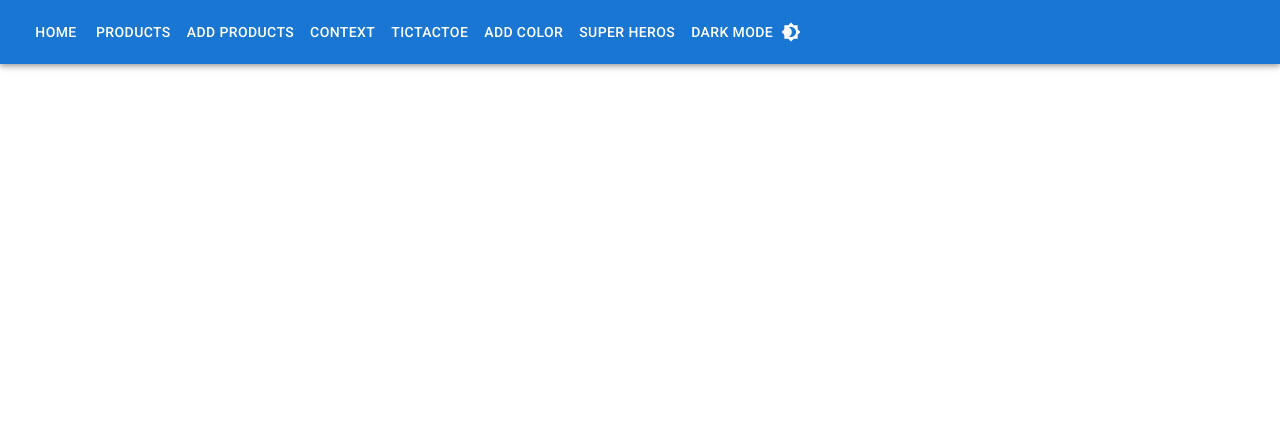
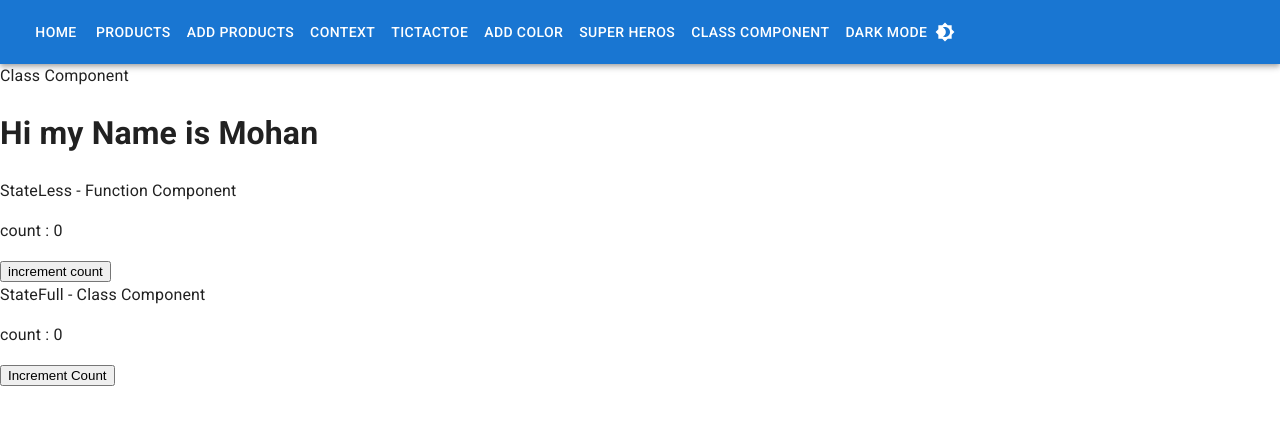
Before and after one commit to MohanRajA9/E-Commerce-Frontend, a React (Create React App) app: page /class in a window 1280 px wide. Shown: the top 424 px of the page. Built offline with nearby package versions, Linux system fonts and the light colour scheme; no server answers.

Commit message:
learnt useEffect

```diff
--- a/src/App.js
+++ b/src/App.js
@@ -6,7 +6,7 @@ import { SuperHeroList } from './SuperHeroList.js';
 import { Home } from './Home.js';
 import { ProductDetailPage } from './components/ProductDetailPage.js';
 import { AddProduct } from './components/AddProduct.js';
-import { useState } from 'react';
+import { useState, useEffect } from 'react';
 import AppBar from '@mui/material/AppBar';
 import Toolbar from '@mui/material/Toolbar';
 import { Button } from '@mui/material';
@@ -17,6 +17,7 @@ import Brightness4Icon from '@mui/icons-material/Brightness4';
 import Brightness7Icon from '@mui/icons-material/Brightness7';
 import ExampleContext from './context/ExampleContext.js';
 import TicTacToe from './components/TicTacToe.js';
+import LifeCycleA from './classComponent/LifeCycleA.js';
 
 export const INITIAL_PRODUCT_LIST = [
   {
@@ -117,14 +118,18 @@ export const INITIAL_PRODUCT_LIST = [
 
 function App() {
 
-  const [productList, setProductList] = useState(INITIAL_PRODUCT_LIST)
+  const [productList, setProductList] = useState([])
   const [mode, setMode] = useState("light")
-  console.log(productList)
+  // console.log(productList)
   const navigate = useNavigate()
 
-  fetch("https://660cf69d3a0766e85dbf0f53.mockapi.io/products")
-  .then((res) => res.json())
-  .then((data) => console.log(data))
+  useEffect(() => {
+    fetch("https://660cf69d3a0766e85dbf0f53.mockapi.io/products")
+    .then((res) => res.json())
+    .then((data) => setProductList(data))
+  }, [])
+
+
 
 
   //1.creating - createcontext
@@ -150,6 +155,9 @@ function App() {
             <Button color="inherit" onClick={() => navigate("/tic-tac-toe")} >TicTacToe</Button>
             <Button color="inherit" onClick={() => navigate("/color-game")}>Add color</Button>
             <Button color="inherit" onClick={() => navigate("/superHero")}>Super Heros</Button>
+            <Button color="inherit" onClick={() => navigate("/class")}>Class Component</Button>
+
+
             <Button color="inherit" endIcon={mode === 'dark' ? <Brightness7Icon /> : <Brightness4Icon />}
               onClick={() => setMode(mode === "light" ? "dark" : "light")}>
               {mode === "light" ? "dark" : "light"} mode</Button>
@@ -169,15 +177,18 @@ function App() {
 
         <Routes>
           <Route path="/" element={<Home />} />
-          <Route path="/products" element={<ProductList productList={productList} />} />
+          <Route path="/products" element={<ProductList />} />
           <Route path="/products/add" element={<AddProduct productList={productList}
             setProductList={setProductList} />} />
-          <Route path="/product/:productid" element={<ProductDetailPage productList={productList} />} />
+          <Route path="/product/:productid" element={<ProductDetailPage />} />
 
           <Route path="/color-game" element={<AddColor />} />
           <Route path="/superHero" element={<SuperHeroList />} />
           <Route path="/context" element={<ExampleContext />} />
           <Route path="/tic-tac-toe" element={<TicTacToe />} />
+          <Route path="/class" element={<LifeCycleA />} />
+
+
         </Routes>
       </div>
     </ThemeProvider>
--- a/src/Counter.js
+++ b/src/Counter.js
@@ -1,10 +1,15 @@
-import { useState } from "react";
+import { useState, useEffect } from "react";
 import IconButton from '@mui/material/IconButton';
 import Badge from '@mui/material/Badge';
 
 export function Counter() {
   const [like, setLike] = useState(0);
   const [disLike, setDisLike] = useState(0);
+
+  useEffect(()=>{
+    console.log("like is updated", like)
+  },[])
+
   return (
     <div>
       <IconButton aria-label="delete" color="primary" onClick={() => {
@@ -24,7 +29,7 @@ export function Counter() {
         setDisLike(disLike + 1)
       }} >
         <Badge badgeContent={disLike} color="error">
-        👎
+          👎
         </Badge>
       </IconButton>
 
--- /dev/null
+++ b/src/classComponent/LifeCycleA.js
@@ -0,0 +1,40 @@
+import React, { Component } from 'react'
+import StateLess from './StateLess'
+import StateFull from './StateFull'
+
+export default class LifeCycleA extends Component {
+
+  componentDidMount() {
+    console.log("LifeCycleA componentDidMount")
+
+    fetch("https://660cf69d3a0766e85dbf0f53.mockapi.io/products")
+    .then((res) => res.json())
+    .then((data) => console.log(data))
+  }
+
+    constructor(props) {
+      super(props)
+      this.state = {
+        name: "Mohan"
+      }
+      console.log("LifeCycleA constructor")
+    }
+
+    static getDerivedStateFromProps(props, state){
+      console.log("LifeCycleA getDerivedStateFromProps")
+      return state.name
+    }
+
+  render() {
+    console.log("LifeCycleA render")
+    return (
+      <div>Class Component
+        <h1>Hi my Name is {this.state.name}</h1>
+        <StateLess/>
+        <StateFull/>
+      </div>
+    )
+  }
+
+
+}
--- /dev/null
+++ b/src/classComponent/StateFull.js
@@ -0,0 +1,23 @@
+import React, { Component } from 'react'
+
+export default class StateFull extends Component {
+
+    constructor(props){
+        super(props)
+        this.state = {
+            count : 0
+        }
+    }
+    incrementCount = () => {
+        this.setState({count : this.state.count + 1})
+    }
+
+  render() {
+    return (
+      <div>StateFull - Class Component
+        <p>count : {this.state.count}</p>
+        <button onClick={this.incrementCount} >Increment Count</button>
+      </div>
+    )
+  }
+}
--- /dev/null
+++ b/src/classComponent/StateLess.js
@@ -0,0 +1,16 @@
+import React, { useState } from 'react'
+
+function StateLess() {
+    const [count, setCount] = useState(0)
+    const incrementCount = () => {
+        setCount(count + 1)
+    }
+  return (
+    <div>StateLess - Function Component
+        <p>count : {count}</p>
+        <button onClick={incrementCount} >increment count</button>
+    </div>
+  )
+}
+
+export default StateLess
--- a/src/components/ProductDetailPage.js
+++ b/src/components/ProductDetailPage.js
@@ -1,21 +1,31 @@
 import { Button } from '@mui/material';
+import { useEffect, useState } from 'react';
 import { useNavigate, useParams } from 'react-router-dom';
 
-export function ProductDetailPage({ productList }) {
+export function ProductDetailPage() {
+
   //getting parameters from url
   const { productid } = useParams();
-  console.log(productList[productid])
-  const product = productList[productid]
-  const navigate = useNavigate(
-  )
+  const [product, setProduct] = useState({})
+
+  useEffect(()=>{
+    fetch(`https://660cf69d3a0766e85dbf0f53.mockapi.io/products/${productid}`)
+    .then((res)=> res.json())
+    .then((data)=> setProduct(data))
+  },[])
+
+
+  // console.log(productList[productid])
+  // const product = productList[productid]
+  const navigate = useNavigate()
   return (
     <div>
         <iframe width="100%" height="600" src={product.trailer} title="Introducing iPhone 15 Pro | Apple" frameborder="0" allow="accelerometer; autoplay; clipboard-write; encrypted-media; gyroscope; picture-in-picture; web-share" allowfullscreen></iframe>
       <div className="name-rating">
         <h3 className="product-name"> {product.name}</h3>
         <p className="product-ratings"> ⭐{product.ratings} </p>
-
       </div>
+      <p>{product.summary}</p>
       <Button variant='contained' onClick={()=>navigate(-1)} >BACK</Button>
     </div>
   );
--- a/src/components/ProductList.js
+++ b/src/components/ProductList.js
@@ -1,13 +1,34 @@
+import { useEffect, useState } from 'react';
 import { Product } from './Product.js';
 // import { INITIAL_PRODUCT_LIST } from './App.js';
 // import { useState } from 'react';
 
-export function ProductList({productList}) {
+export function ProductList() {
+
+  const [productList, setProductList] = useState([])
+
+  useEffect(() => {
+    const fetchData = async () => {
+    try {
+        const response = await fetch("https://660cf69d3a0766e85dbf0f53.mockapi.io/products")
+        const result = await response.json()
+        setProductList(result)
+    } catch (error) {
+      console.error("error while fetching data", error)
+    }
+  }
+  fetchData()
+
+    // fetch("https://660cf69d3a0766e85dbf0f53.mockapi.io/products")
+    // .then((res)=> res.json())
+    // .then((data)=> setProductList(data))
+  }, [])
+
 
   return (
     <div className="main-container">
       {productList.map((product, index) => (
-      <Product key={index} id = {index} product={product} />
+        <Product key={product.id} id={product.id} product={product} />
       ))}
     </div>
   );
```
Also changed, not shown: src/data.json (+8 -16 lines).
